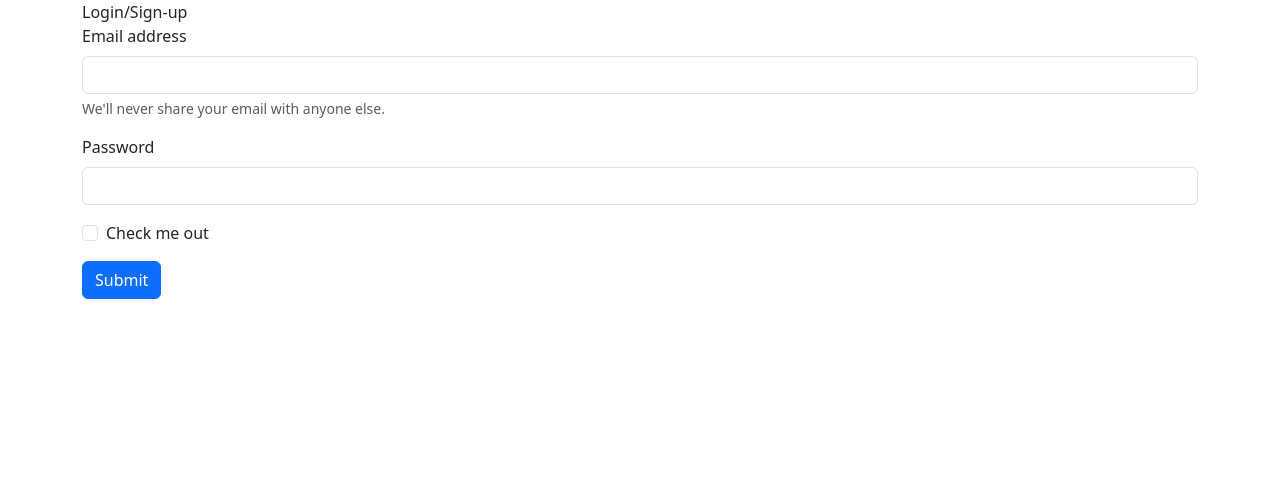
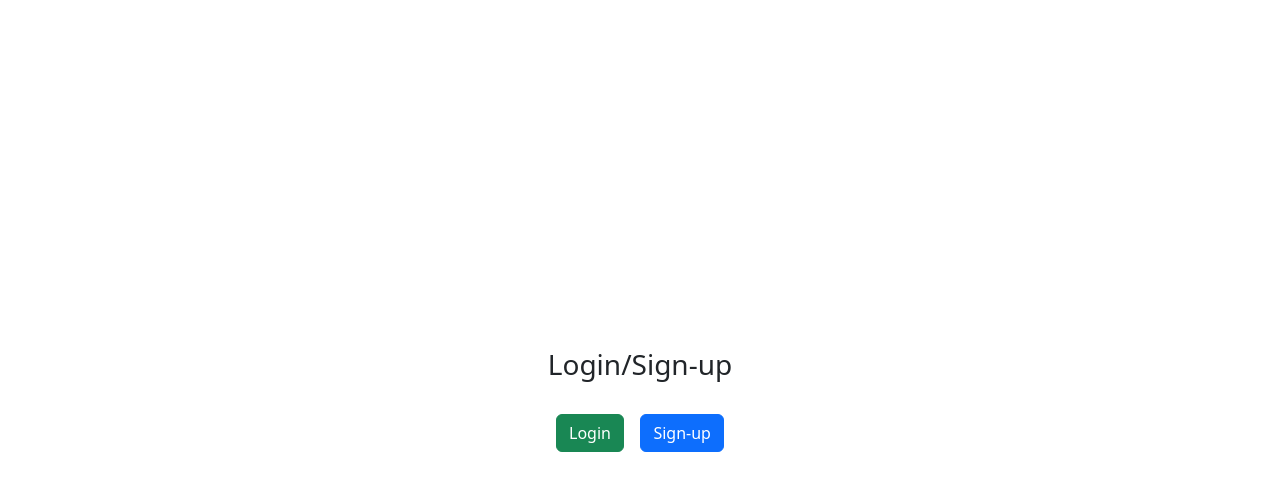
Before and after one commit to Shaik8708/BasicTest, a website: page index.html in a window 1280 px wide. Drawn offline with nearby package versions, Linux system fonts and the light colour scheme.

Commit message:
added login and signup pages.

```diff
--- a/index.html
+++ b/index.html
@@ -1,5 +1,5 @@
 <!DOCTYPE html>
-<html lang="en">
+<html lang="en" class="h-100">
   <head>
     <meta charset="UTF-8" />
     <meta name="viewport" content="width=device-width, initial-scale=1.0" />
@@ -9,47 +9,30 @@
       href="node_modules/bootstrap/dist/css/bootstrap.css"
     />
   </head>
-  <body>
-    <div class="container">
-      <div class="header">Login/Sign-up</div>
-      <div class="form">
-        <form>
-          <div class="mb-3">
-            <label for="exampleInputEmail1" class="form-label"
-              >Email address</label
+  <body class="h-100">
+    <div
+      class="container-fluid h-100 d-flex align-items-center justify-content-center"
+    >
+      <div class="d-grid gap-4">
+        <div class="header"><h3>Login/Sign-up</h3></div>
+        <div class="d-flex justify-content-around">
+          <div>
+            <a
+              href="./login-page.html"
+              style="text-decoration: none; color: white"
             >
-            <input
-              type="email"
-              class="form-control"
-              id="exampleInputEmail1"
-              aria-describedby="emailHelp"
-            />
-            <div id="emailHelp" class="form-text">
-              We'll never share your email with anyone else.
-            </div>
+              <button class="btn btn-success btn-md">Login</button>
+            </a>
           </div>
-          <div class="mb-3">
-            <label for="exampleInputPassword1" class="form-label"
-              >Password</label
+          <div>
+            <a
+              href="./signup-page.html"
+              style="text-decoration: none; color: white"
             >
-            <input
-              type="password"
-              class="form-control"
-              id="exampleInputPassword1"
-            />
+              <button class="btn btn-primary btn-md">Sign-up</button>
+            </a>
           </div>
-          <div class="mb-3 form-check">
-            <input
-              type="checkbox"
-              class="form-check-input"
-              id="exampleCheck1"
-            />
-            <label class="form-check-label" for="exampleCheck1"
-              >Check me out</label
-            >
-          </div>
-          <button type="submit" class="btn btn-primary">Submit</button>
-        </form>
+        </div>
       </div>
     </div>
     <script src="index.js"></script>
```
Also changed, not shown: login-page.html (added, +49 -0 lines), signup-page.html (added, +57 -0 lines).
